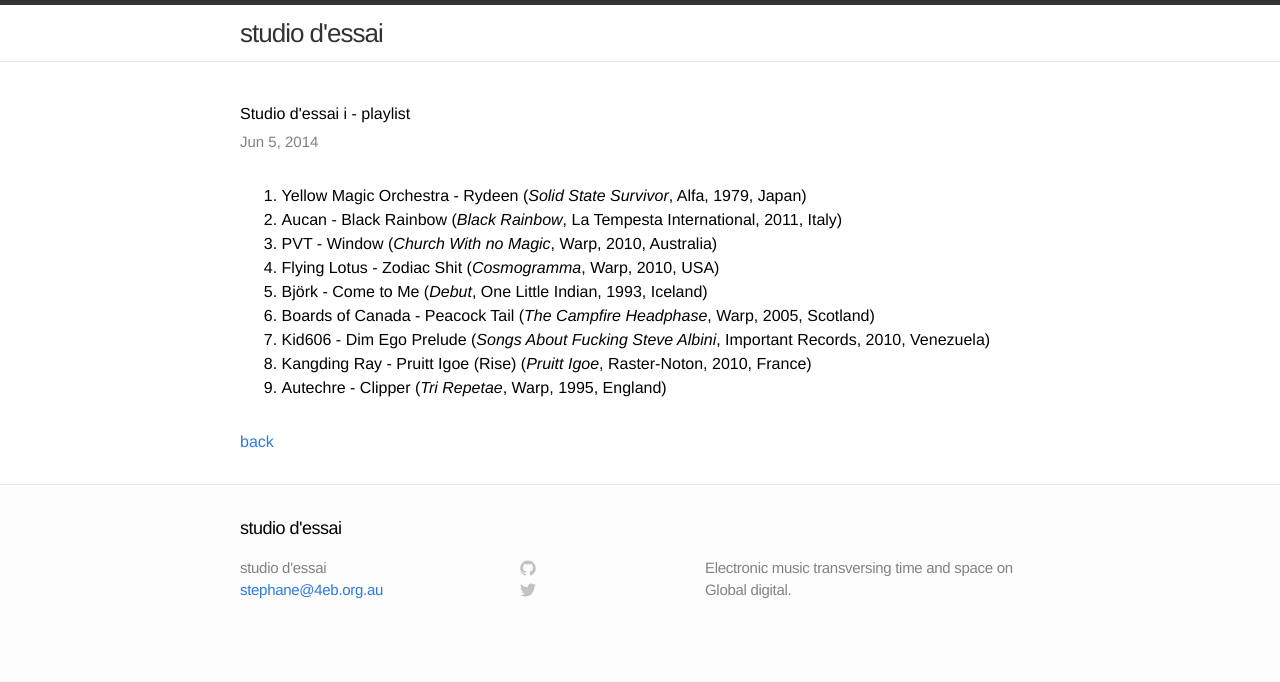
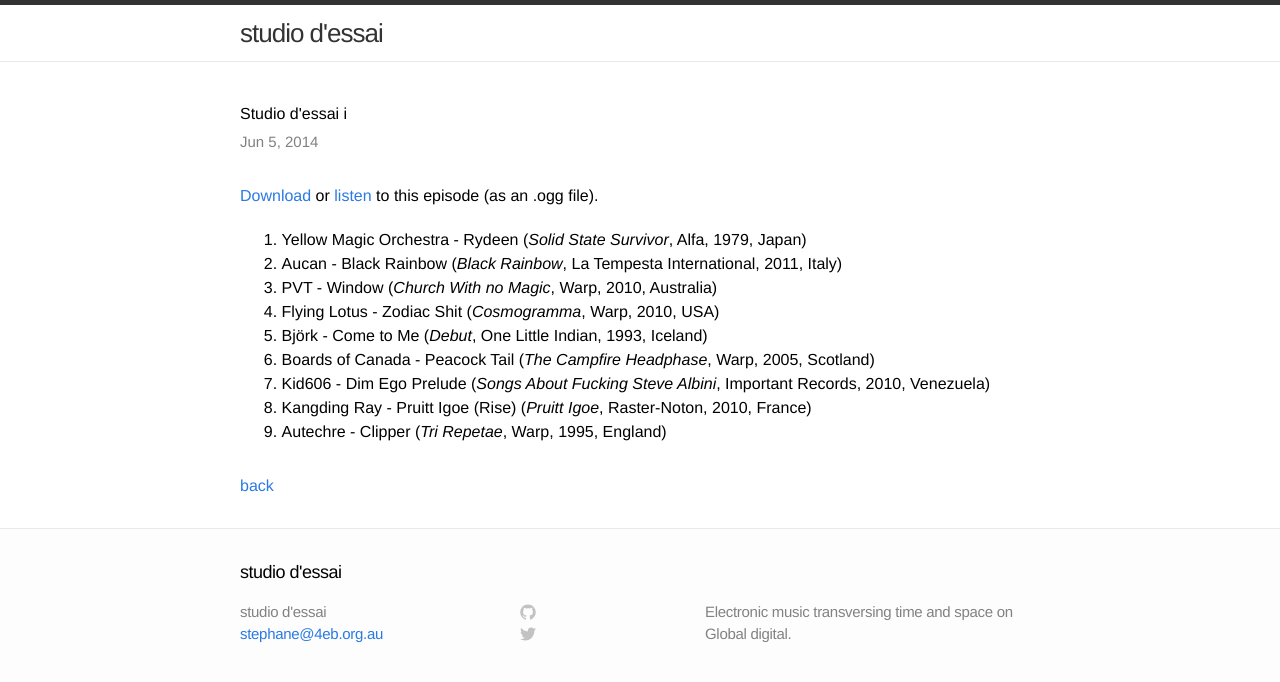
Before and after one commit to studio-dessai/studio-dessai.github.io, a Jekyll site: the page built from _posts/2014-06-05-sdi.MARKDOWN, in a window 1280 px wide. Shown: the top 682 px of the page. Built offline with Jekyll 4.4.1, drawn with Linux system fonts in a browser that asks for light colours.

Commit message:
Moved link to podcast to within post. Adjusted other stuff accordingly.

```diff
--- a/_posts/2014-06-05-sdi.MARKDOWN
+++ b/_posts/2014-06-05-sdi.MARKDOWN
@@ -1,7 +1,14 @@
 ---
 layout: post
-title: Studio d'essai i - playlist
+title: Studio d'essai i
 ---
+
+<a
+href="https://github.com/studio-dessai/podcasts/blob/master/Studio%20d%27essai%20i%20-%202014-06-05.ogg?raw=true">Download</a>
+or
+<a
+href="https://github.com/studio-dessai/podcasts/blob/master/Studio%20d%27essai%20i%20-%202014-06-05.ogg?raw=true">listen</a>
+to this episode (as an .ogg file).
 
 1. Yellow Magic Orchestra - Rydeen (_Solid State Survivor_, Alfa, 1979, Japan)
 2. Aucan - Black Rainbow (_Black Rainbow_, La Tempesta International, 2011, Italy)
```
Also changed, not shown: index.html (+4 -3 lines).
